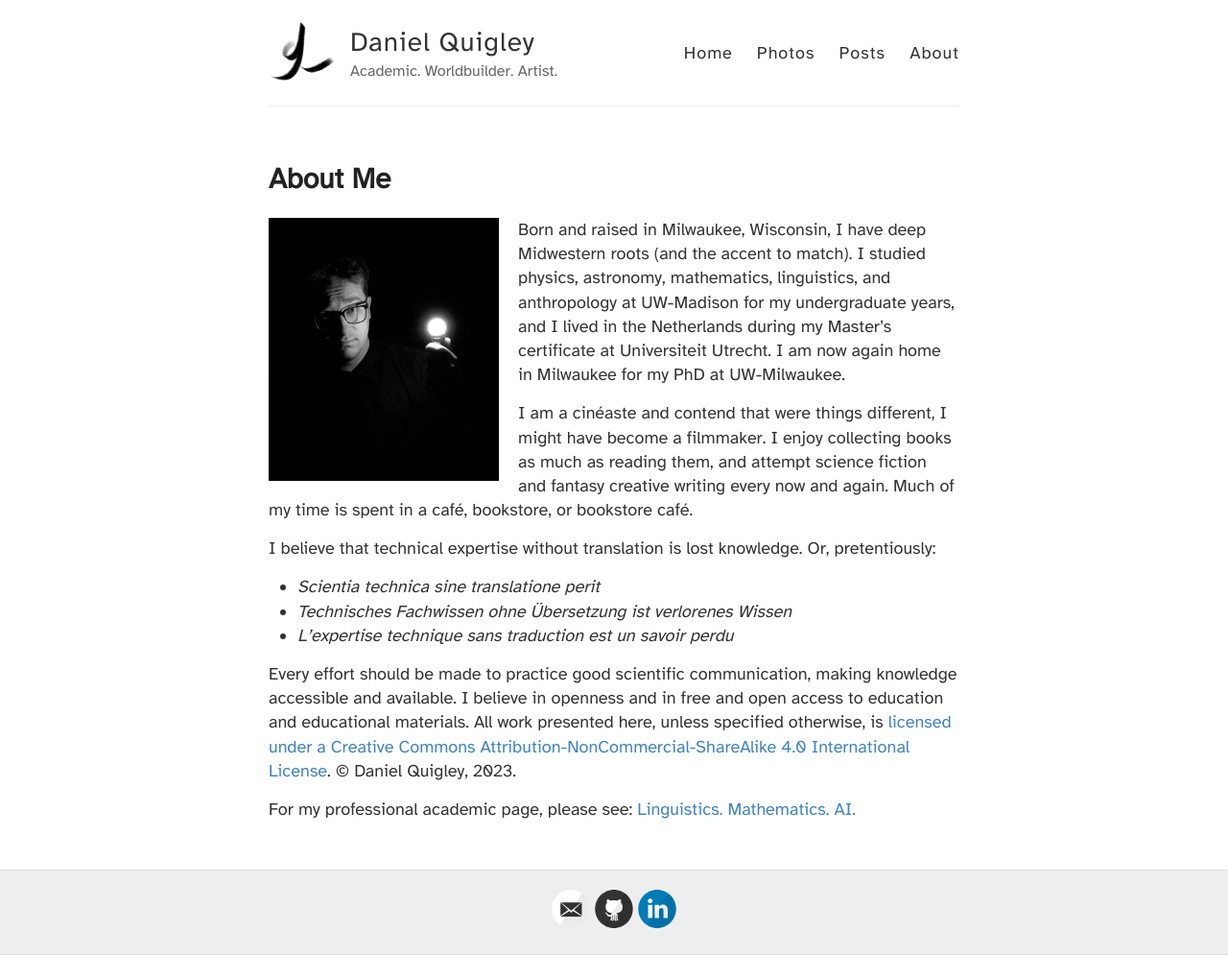
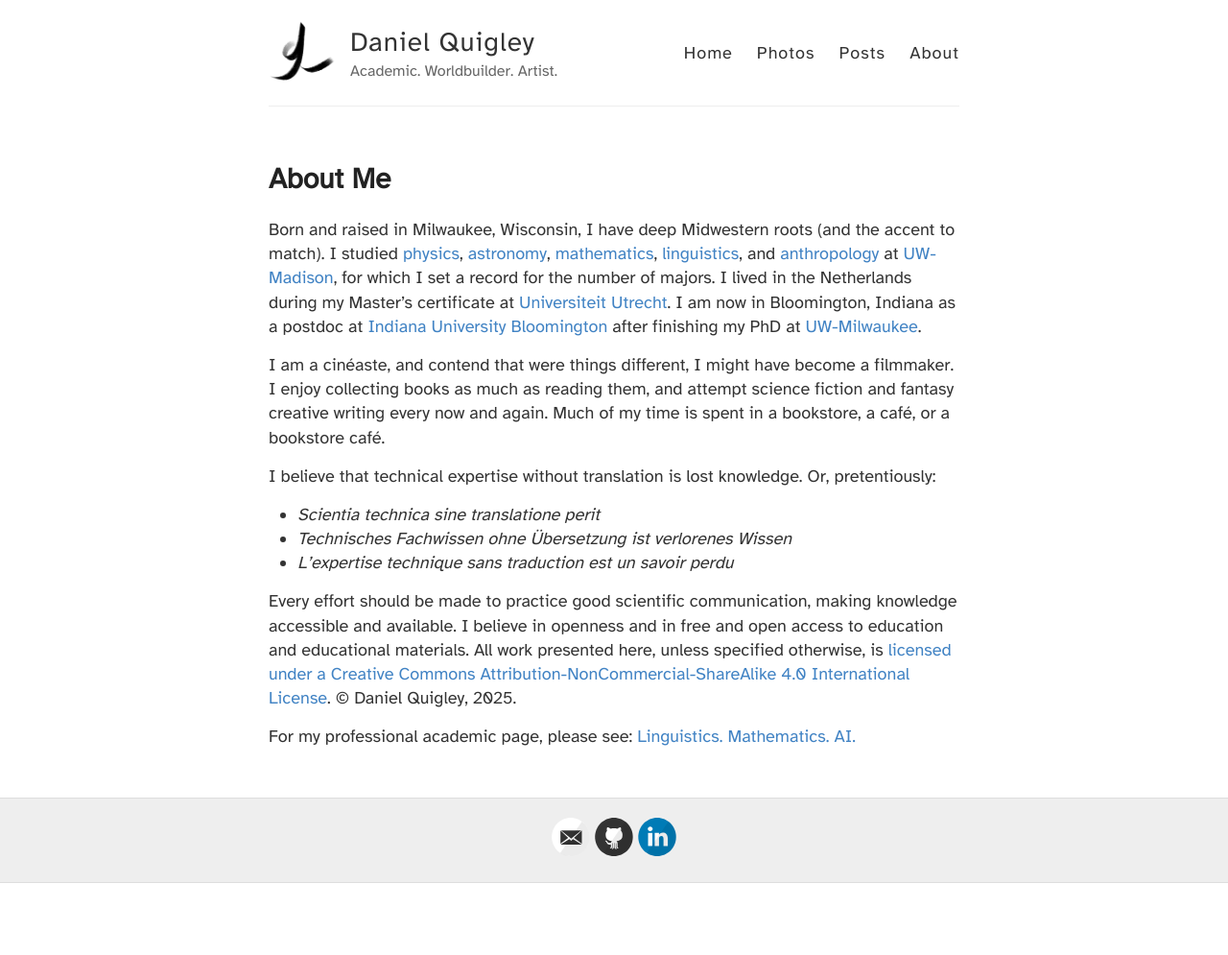
Before and after one commit to deltaquebec/dquigley.art, a Jekyll site: the page built from about.md, in a window 1280 px wide. Shown: the whole page at 96% size. Built offline with Jekyll 4.4.1, drawn with Linux system fonts in a browser that asks for light colours; after the commit the page ends 920 px from its top, so only the background shows below that.

Commit message:
Update about.md

```diff
--- a/about.md
+++ b/about.md
@@ -4,11 +4,12 @@ title: About Me
 permalink: /about/
 ---
 
+<!--
 <img src="/images/quigley_daniel_one_light_3_crop_2.jpg" alt="Profile Picture" style="float: left; margin-right: 20px; width: 240px;">
+-->
+Born and raised in Milwaukee, Wisconsin, I have deep Midwestern roots (and the accent to match). I studied [physics](https://www.physics.wisc.edu/), [astronomy](https://www.astro.wisc.edu/), [mathematics](https://math.wisc.edu/), [linguistics](https://langsci.wisc.edu/), and [anthropology](https://www.anthropology.wisc.edu/) at [UW-Madison](https://www.wisc.edu/), for which I set a record for the number of majors. I lived in the Netherlands during my Master's certificate at [Universiteit Utrecht](https://www.uu.nl/). I am now in Bloomington, Indiana as a postdoc at [Indiana University Bloomington](https://bloomington.iu.edu/) after finishing my PhD at [UW-Milwaukee](https://uwm.edu/).
 
-Born and raised in Milwaukee, Wisconsin, I have deep Midwestern roots (and the accent to match). I studied physics, astronomy, mathematics, linguistics, and anthropology at UW-Madison for my undergraduate years, and I lived in the Netherlands during my Master's certificate at Universiteit Utrecht. I am now again home in Milwaukee for my PhD at UW-Milwaukee.
-
-I am a cinéaste and contend that were things different, I might have become a filmmaker. I enjoy collecting books as much as reading them, and attempt science fiction and fantasy creative writing every now and again. Much of my time is spent in a café, bookstore, or bookstore café.
+I am a cinéaste, and contend that were things different, I might have become a filmmaker. I enjoy collecting books as much as reading them, and attempt science fiction and fantasy creative writing every now and again. Much of my time is spent in a bookstore, a café, or a bookstore café.
 
 I believe that technical expertise without translation is lost knowledge. Or, pretentiously:
 
@@ -16,6 +17,6 @@ I believe that technical expertise without translation is lost knowledge. Or, pr
 - _Technisches Fachwissen ohne Übersetzung ist verlorenes Wissen_
 - _L'expertise technique sans traduction est un savoir perdu_
 
-Every effort should be made to practice good scientific communication, making knowledge accessible and available. I believe in openness and in free and open access to education and educational materials. All work presented here, unless specified otherwise, is [licensed under a Creative Commons Attribution-NonCommercial-ShareAlike 4.0 International License](https://creativecommons.org/licenses/by-nc-sa/4.0/). © Daniel Quigley, 2023.
+Every effort should be made to practice good scientific communication, making knowledge accessible and available. I believe in openness and in free and open access to education and educational materials. All work presented here, unless specified otherwise, is [licensed under a Creative Commons Attribution-NonCommercial-ShareAlike 4.0 International License](https://creativecommons.org/licenses/by-nc-sa/4.0/). © Daniel Quigley, 2025.
 
 For my professional academic page, please see: [Linguistics. Mathematics. AI.](https://dquigley.dev/)
```
